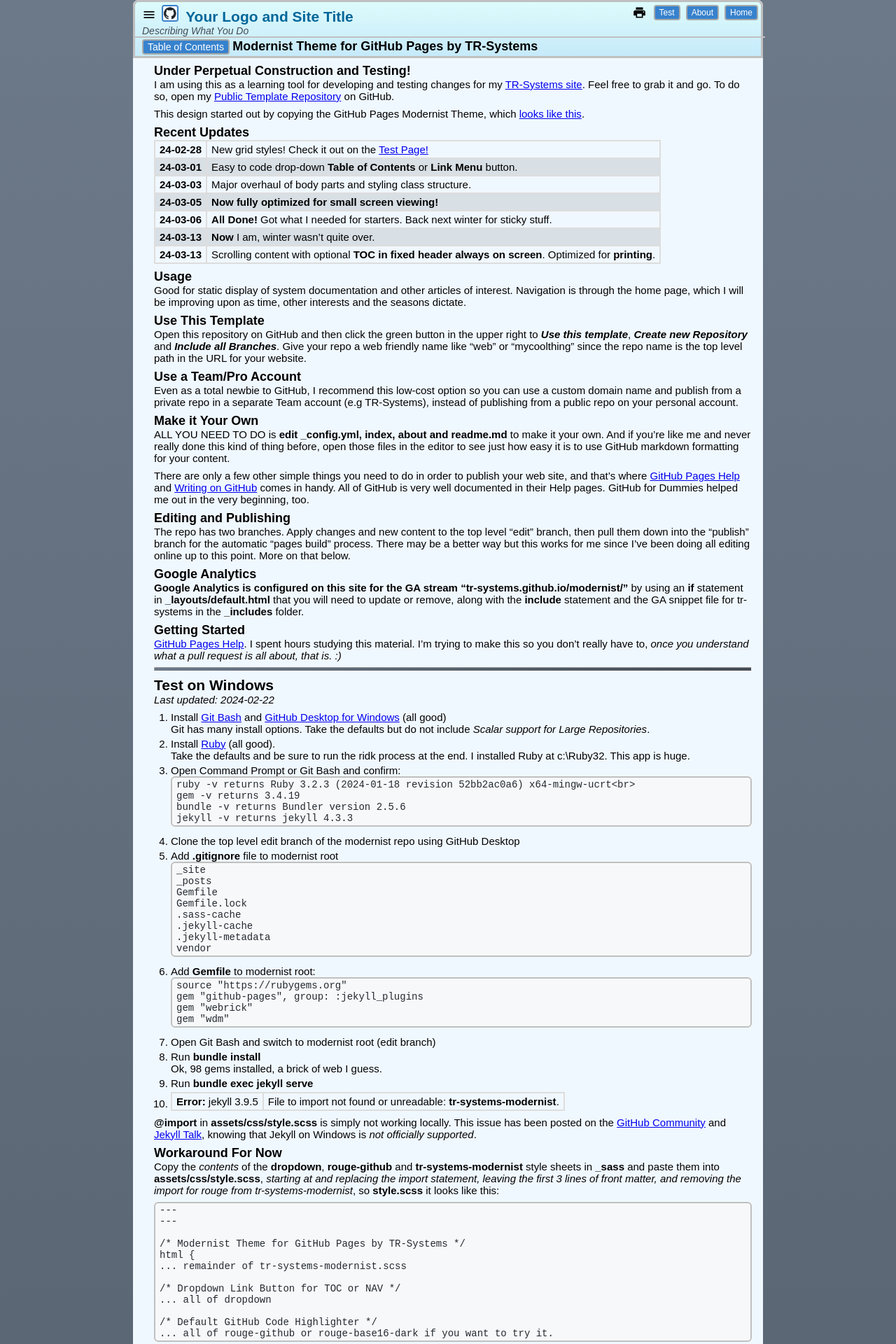
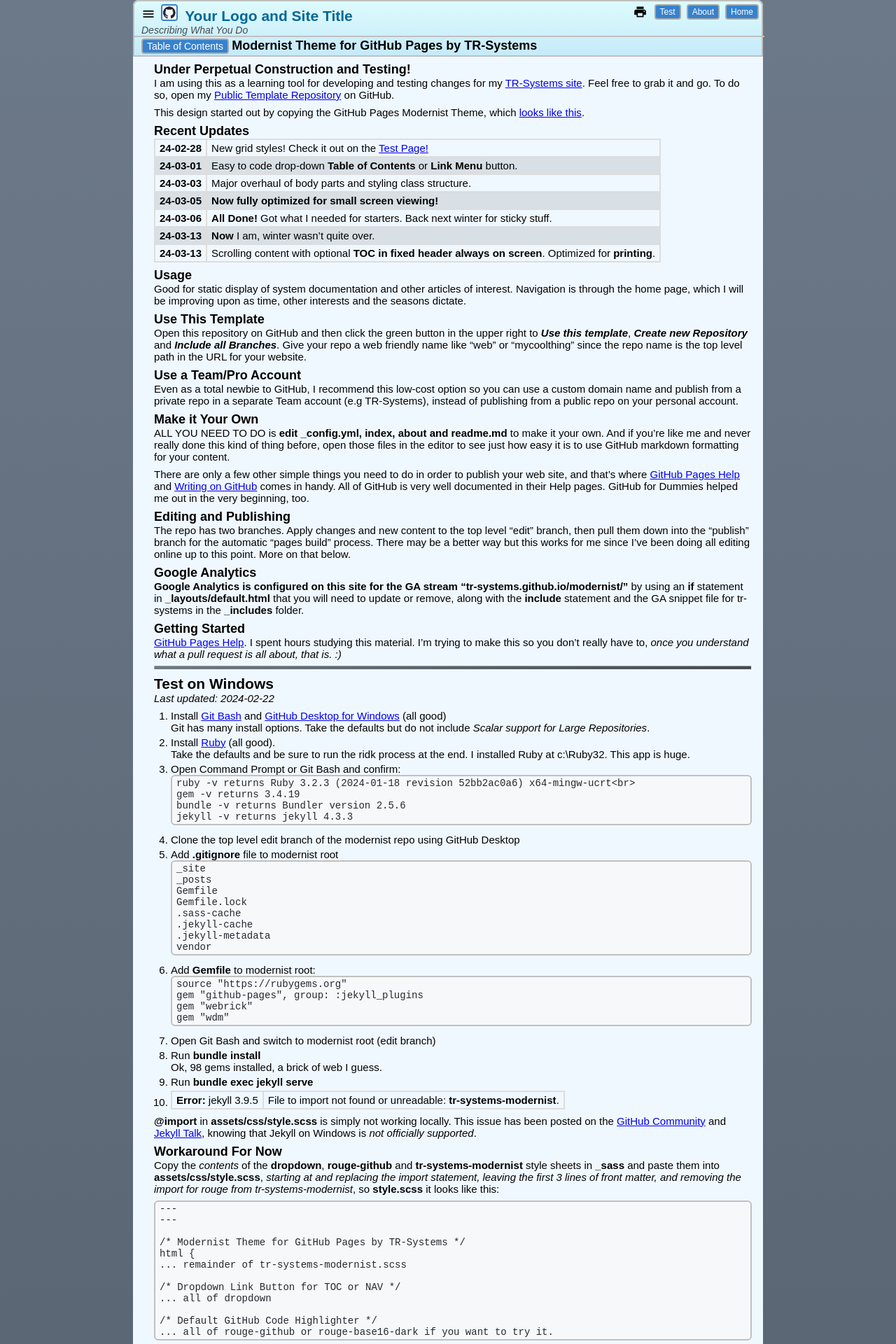
Before and after one commit to TR-Systems/modernist, a Jekyll site: the page built from index.md, in a window 1280 px wide. Shown: the top 1920 px of the page at 70% size. Built offline with Jekyll 4.4.1, drawn with Linux system fonts in a browser that asks for light colours; our own code applies the rules of GitHub Pages for plain Markdown files.

Commit message:
Update style.scss

```diff
--- a/assets/css/style.scss
+++ b/assets/css/style.scss
@@ -28,7 +28,7 @@ body {
 header {
   background: #C6EAFA;
   background: linear-gradient(#DDFBFC, #C6EAFA);
-  border: 3px solid silver;
+  border: 2px solid silver;
   border-radius: 8px 8px 0 0;
 
   .menu-button {
```
